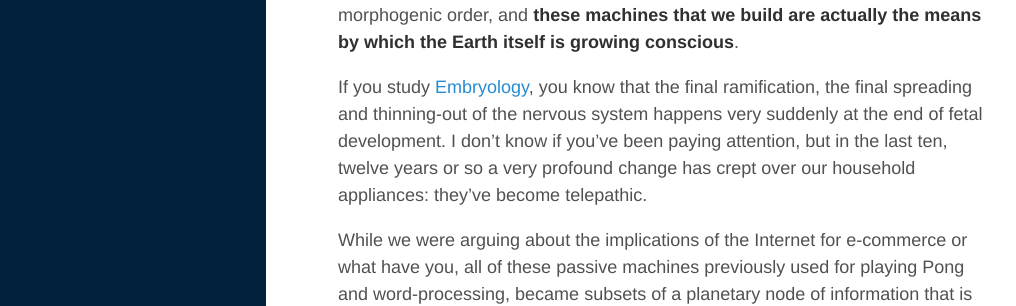
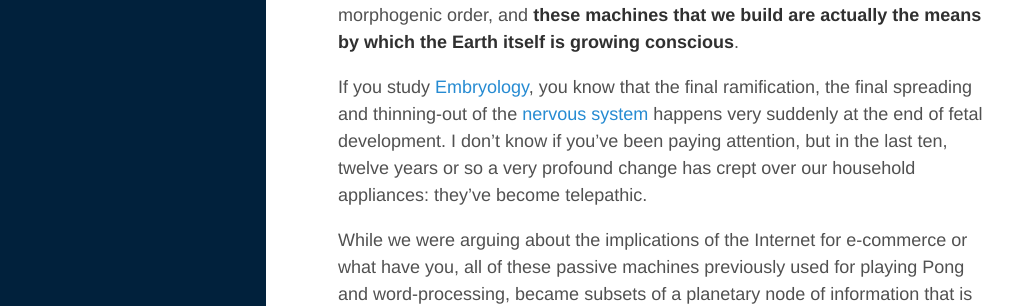
Before and after one commit to erdence/erdence.github.io, a Jekyll site: the page built from _posts/2015-10-29-mckenna-machines.markdown, in a window 1280 px wide and 900 px high, scrolled down 7605 px. Shown: the part 183-489 px from the top of the window, without its empty margins (4-1020 px from the left). Built offline with Jekyll 4.4.1, drawn with Linux system fonts in a browser that asks for light colours; part of the change alters nothing that is shown.

```diff
--- a/_posts/2015-10-29-mckenna-machines.markdown
+++ b/_posts/2015-10-29-mckenna-machines.markdown
@@ -80,7 +80,7 @@ I live in Hawaii, for example. 80 percent of the plants in Hawaii are now introd
 
 With that perspective then, it seems to me that **the Earth's strategy for its own salvation is through machines, and human beings are a kind of [intermediary catalytic step](https://twitter.com/elonmusk/status/496012177103663104) in the [rarefaction](http://www.levity.com/alchemy/alch-pro.html) of the Earth**. The Earth is involved in a kind of alchemical sublimation of itself into a higher state of morphogenic order, and **these machines that we build are actually the means by which the Earth itself is growing conscious**.
 
-If you study [Embryology](https://en.wikipedia.org/wiki/Embryology), you know that the final ramification, the final spreading and thinning-out of the nervous system happens very suddenly at the end of fetal development. I don't know if you've been paying attention, but in the last ten, twelve years or so a very profound change has crept over our household appliances: they've become telepathic.
+If you study [Embryology](https://en.wikipedia.org/wiki/Embryology), you know that the final ramification, the final spreading and thinning-out of the [nervous system](https://en.wikipedia.org/wiki/Nervous_system#Development) happens very suddenly at the end of fetal development. I don't know if you've been paying attention, but in the last ten, twelve years or so a very profound change has crept over our household appliances: they've become telepathic.
 
 While we were arguing about the implications of the Internet for e-commerce or what have you, all of these passive machines previously used for playing Pong and word-processing, became subsets of a planetary node of information that is never turned off, that endlessly whispers to itself on the backchannels, that is endlessly monitoring and being inputted data from the human world. We should know, because concomintant to the development of all this technology -- [chaos theory](https://en.wikipedia.org/wiki/Chaos_theory), [non-equilibrium thermodynamics](https://en.wikipedia.org/wiki/Non-equilibrium_thermodynamics), the work of [Erich Jantsch](https://en.wikipedia.org/wiki/Erich_Jantsch) and [Ilya Prigogine](https://en.wikipedia.org/wiki/Ilya_Prigogine) and [Ralph Abraham](https://en.wikipedia.org/wiki/Ralph_Abraham) and [Stuart Kauffman](https://en.wikipedia.org/wiki/Stuart_Kauffman) -- all these people who worked in [complexity theory](https://en.wikipedia.org/wiki/Complexity_theory) and perturbation of [large scale dissipative structures](https://en.wikipedia.org/wiki/Ilya_Prigogine#Dissipative_structures_theory), these people have secured that complex systems [spontaneously mutate](https://en.wikipedia.org/wiki/Self-organization) to higher states of order.
 
```
